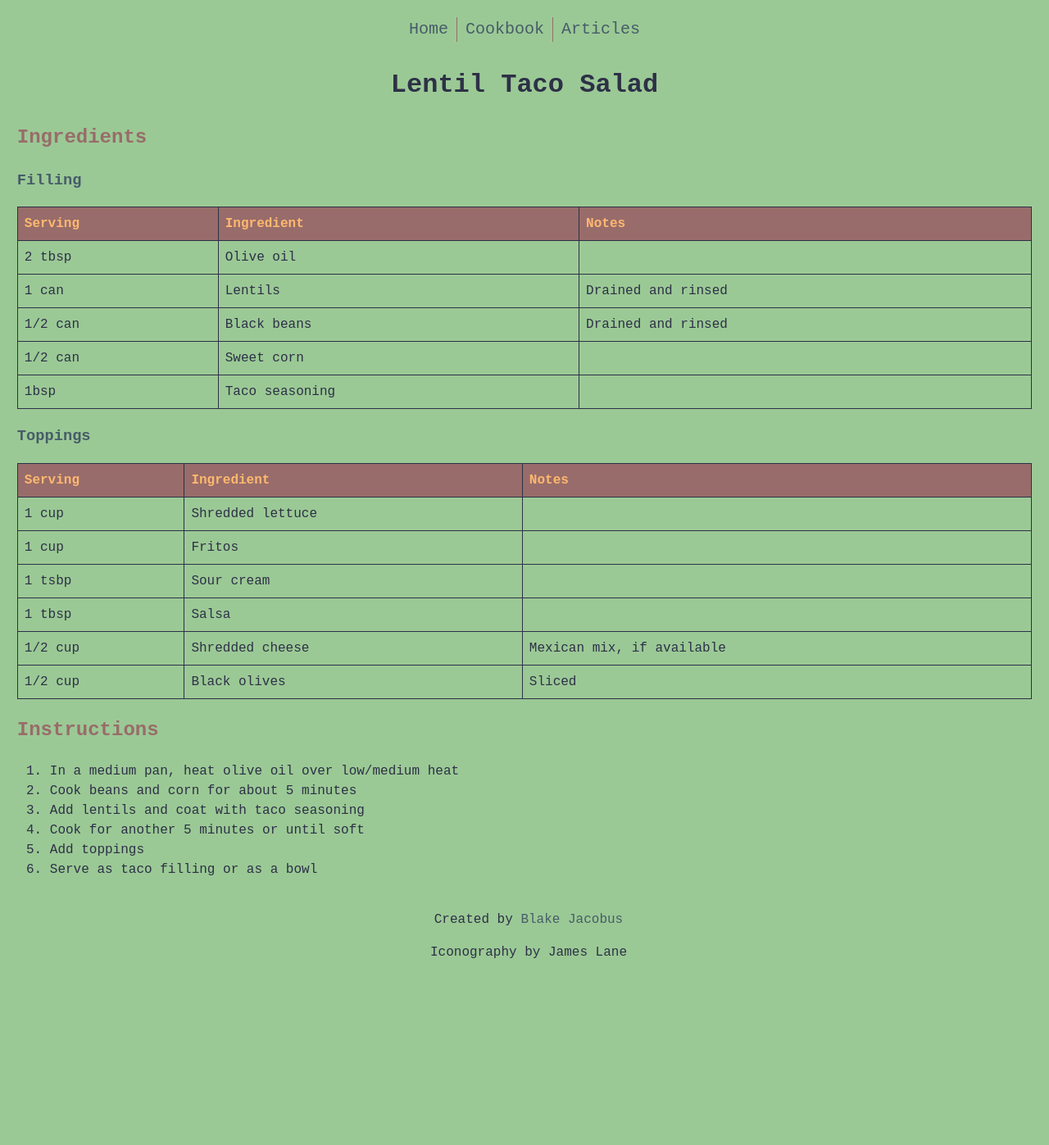
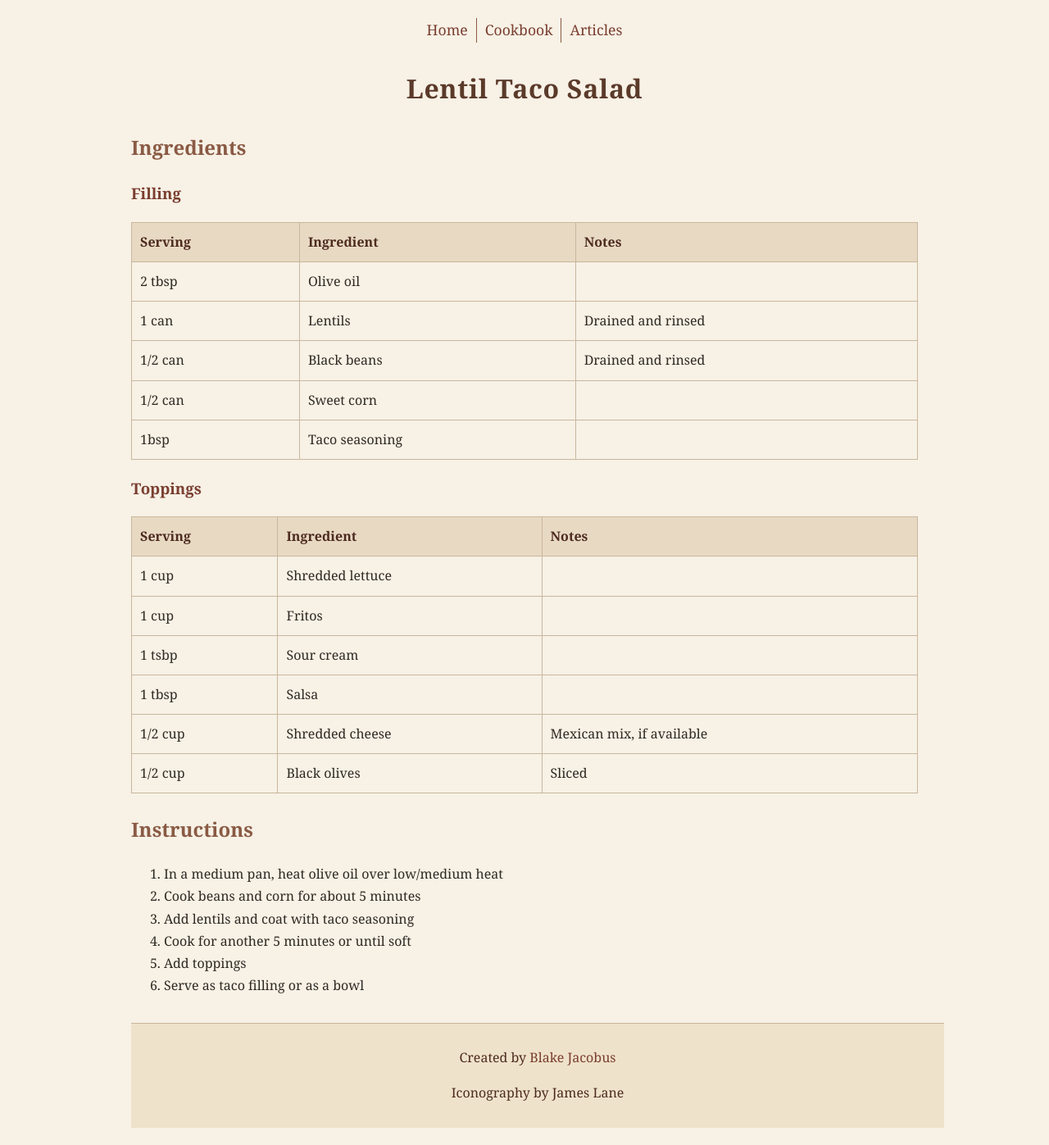
Before and after one commit to blakejacobus/creationcookbook.com, a Jekyll site: the page built from _dinner/lentil-taco-salad.md, in a window 1280 px wide. Shown: the whole page at 82% size. Built offline with Jekyll 4.4.1, drawn with Linux system fonts in a browser that asks for light colours; before the commit the page ends 1216 px from its top, so only the background shows below that.

Commit message:
Rustic styling

```diff
--- a/_sass/main.scss
+++ b/_sass/main.scss
@@ -1,12 +1,14 @@
 // Primary stylesheet; imported from assets/css/styles.scss
-// Color pallete: https://coolors.co/9bc995-ffb86f-986c6a-465c69-2d3047
+// Color palette tuned for better contrast and readability
 
 body {
-  background-color: #9BC995;
-  color: #2D3047;
-  font-family: 'Courier New';
-  line-height: 1.5;
-  padding: 1%;
+  background-color: #f7f1e6;
+  color: #2f2a22;
+  font-family: 'Georgia', 'Times New Roman', serif;
+  line-height: 1.7;
+  padding: 1.35rem 1.7rem;
+  max-width: 960px;
+  margin: 0 auto;
 }
 
 // Navigation bar: https://www.w3schools.com/css/css_navbar_horizontal.asp
@@ -25,8 +27,8 @@ ul.topnav {
 
 ul.topnav li {
   float: left;
-  border-right: 1px solid #986C6A;
-  font-size: 125%;
+  border-right: 1px solid #8a5a44;
+  font-size: 110%;
   list-style-type: none; // Required for mobile to render list correctly
 }
 
@@ -42,44 +44,47 @@ ul.topnav li a {
 
 /* unvisited link */
 a:link {
-  color: #465C69;
+  color: #7a3e2f;
   text-decoration: none;
 }
 
 /* visited link */
 a:visited {
-  color: #465C69;
+  color: #6d4c41;
   text-decoration: none;
 }
 
 /* mouse over link */
 a:hover {
-  color: #2D3047;
+  color: #4d2b20;
   text-decoration: underline;
 }
 
 /* selected link */
 a:active {
-  color: #465C69;
+  color: #4d2b20;
   text-decoration: underline;
 }
 
 h1 {
-  color: #2D3047;
-  font-family: 'Courier New';
+  color: #5b3a2a;
+  font-family: 'Georgia', 'Times New Roman', serif;
   justify-content: center;
   text-align: center;
   display: flex;
+  margin-bottom: 1rem;
+  letter-spacing: 0.02em;
 }
 
 h2 {
-  color: #986C6A;
-  font-family: 'Courier New';
+  color: #8a5a44;
+  font-family: 'Georgia', 'Times New Roman', serif;
+  margin-top: 1.5rem;
 }
 
 h3 {
-  color: #465C69;
-  font-family: 'Courier New';
+  color: #7a3e2f;
+  font-family: 'Georgia', 'Times New Roman', serif;
 }
 
 table,
@@ -87,8 +92,8 @@ th,
 td {
   border: 1px solid;
   border-collapse: collapse;
-  border-color: #2D3047;
-  padding: 8px;
+  border-color: #c9b79c;
+  padding: 10px;
 }
 
 table {
@@ -96,8 +101,8 @@ table {
 }
 
 th {
-  background-color: #986C6A;
-  color: #FFB86F;
+  background-color: #e8d9c3;
+  color: #4d2b20;
   text-align: left;
 }
 
@@ -105,14 +110,16 @@ th {
 // }
 
 footer {
-  background-color: #9BC995;
-  color: #2D3047;
-  font-family: 'Courier New';
-  padding: 5px;
+  background-color: #efe2ca;
+  color: #4d2b20;
+  font-family: 'Georgia', 'Times New Roman', serif;
+  padding: 0.75rem 1rem;
   position: relative;
   left: 0; // Positions footer relative to left
   text-align: center;
   width: 100%;
+  margin-top: 2rem;
+  border-top: 1px solid #c9b79c;
 }
 
 .container {
```
